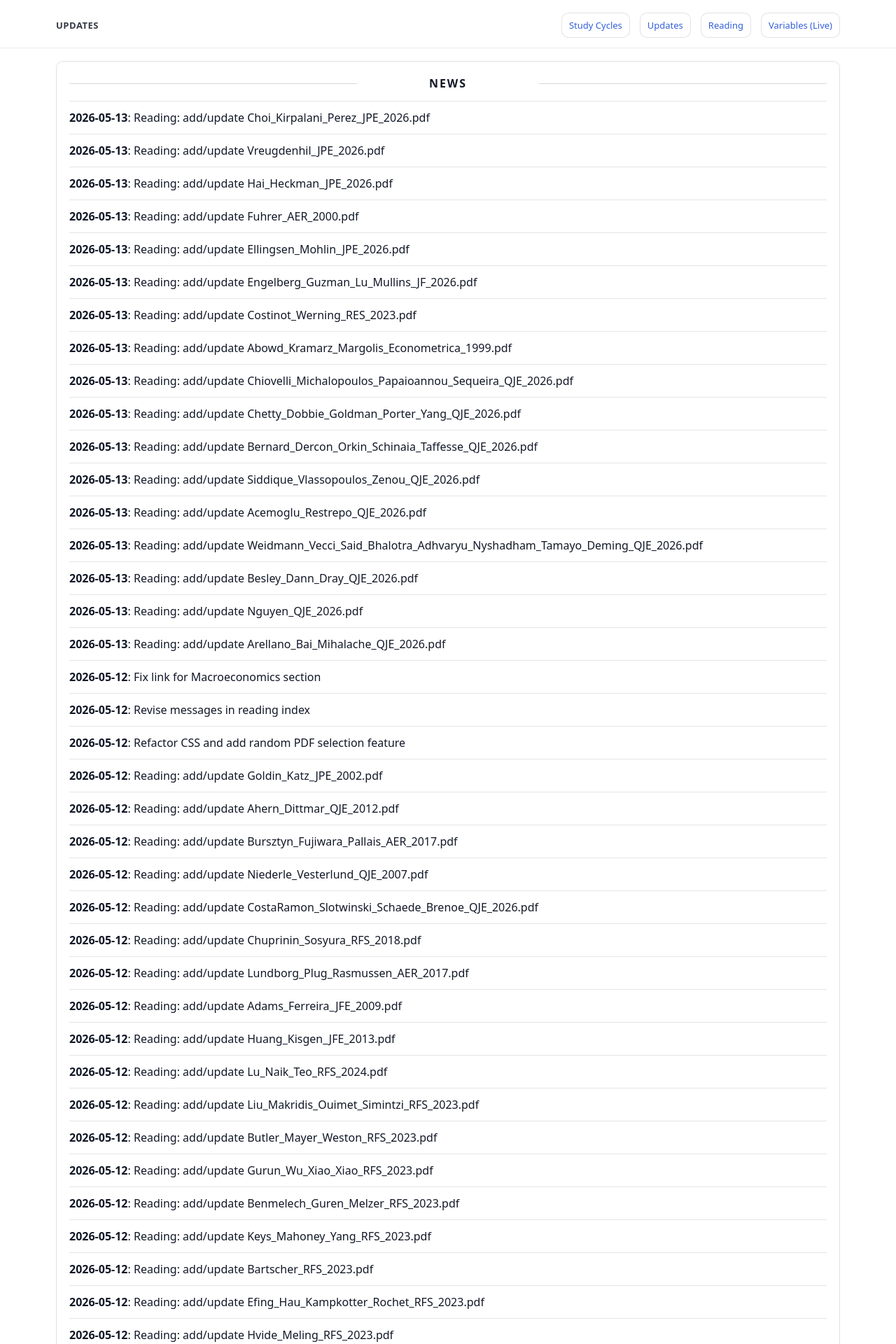
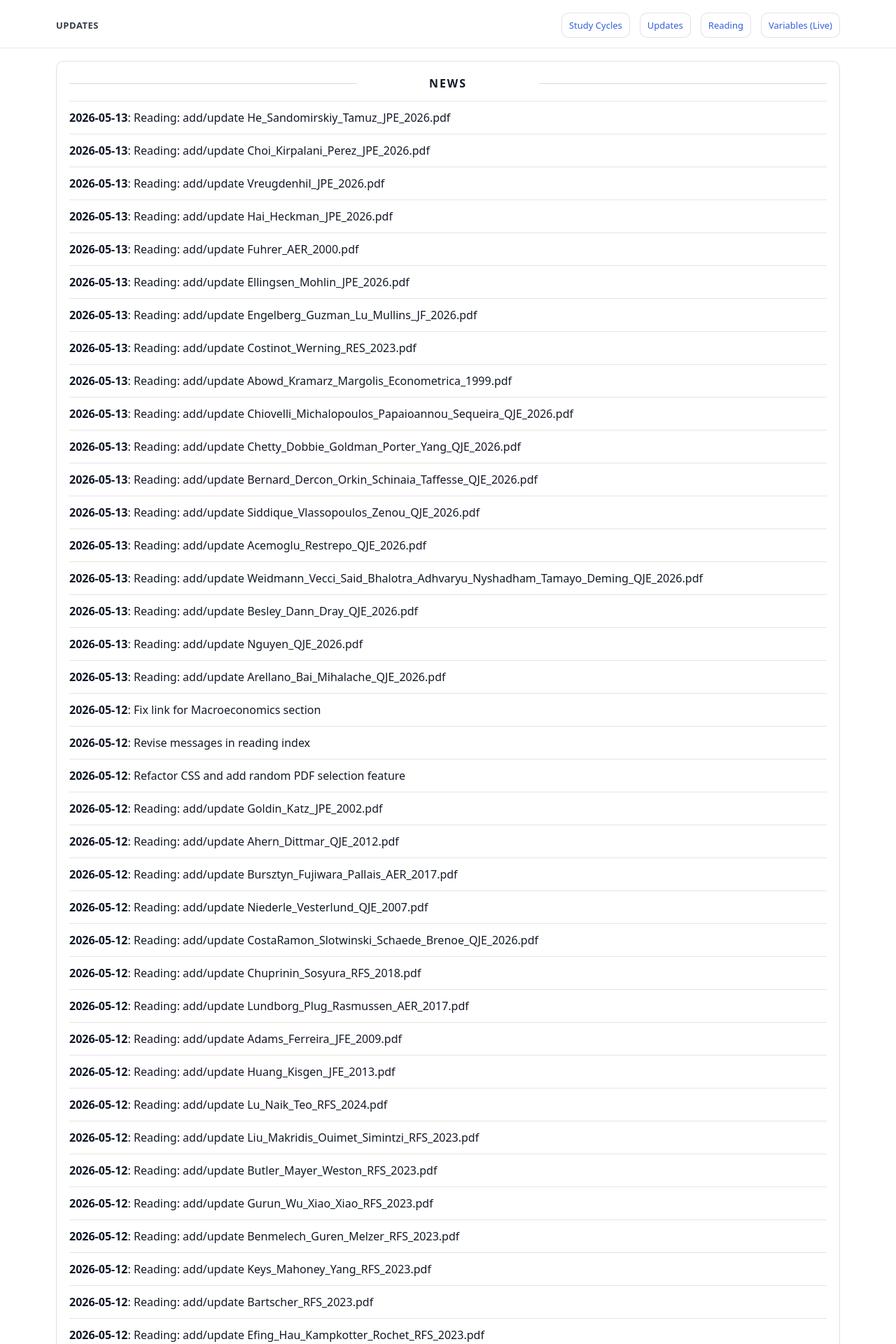
Before and after one commit to yaxinzn/study-archive, a Jekyll site: the page built from updates/index.md, in a window 1280 px wide. Shown: the top 1920 px of the page at 70% size. Built offline with Jekyll 4.4.1, drawn with Linux system fonts in a browser that asks for light colours; some of the changed text lies outside the part shown.

Commit message:
chore: update NEWS feed

```diff
--- a/_data/news.yml
+++ b/_data/news.yml
@@ -1,4 +1,7 @@
 # Auto-generated update history (sorted newest -> oldest). Do not edit manually.
+- ts: "1778666909"
+  date: "2026-05-13"
+  title: "Reading: add/update He_Sandomirskiy_Tamuz_JPE_2026.pdf"
 - ts: "1778666271"
   date: "2026-05-13"
   title: "Reading: add/update Choi_Kirpalani_Perez_JPE_2026.pdf"
```
